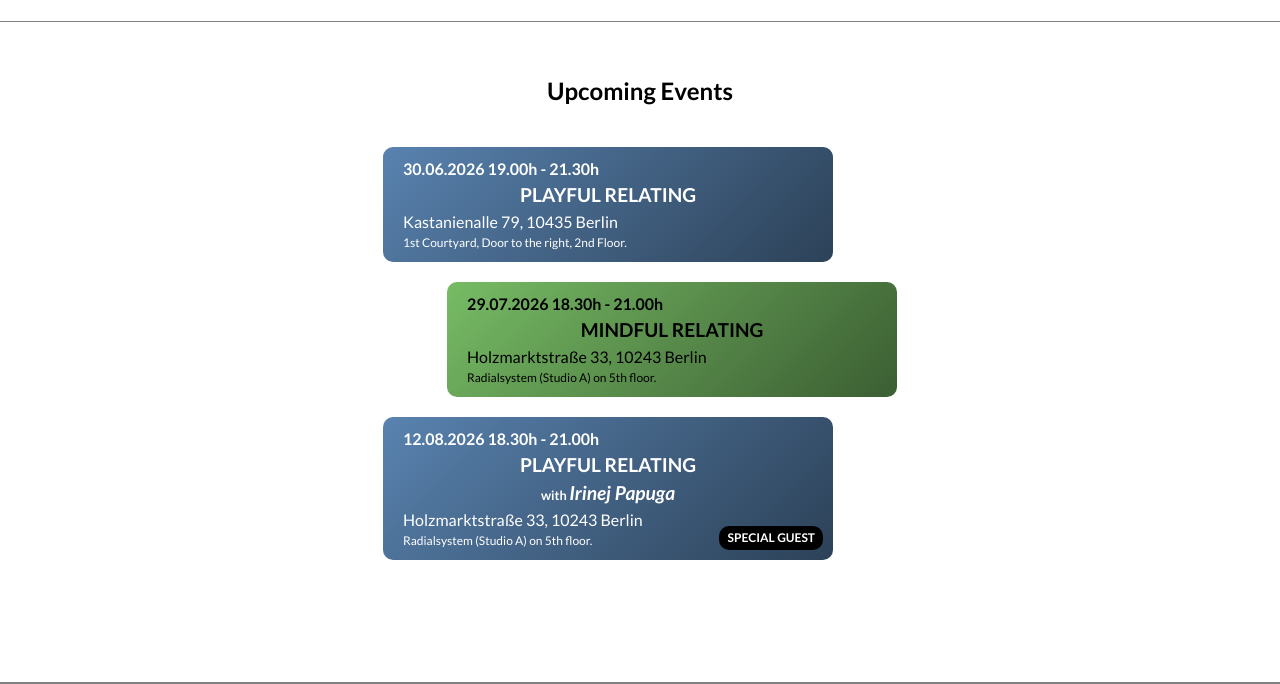
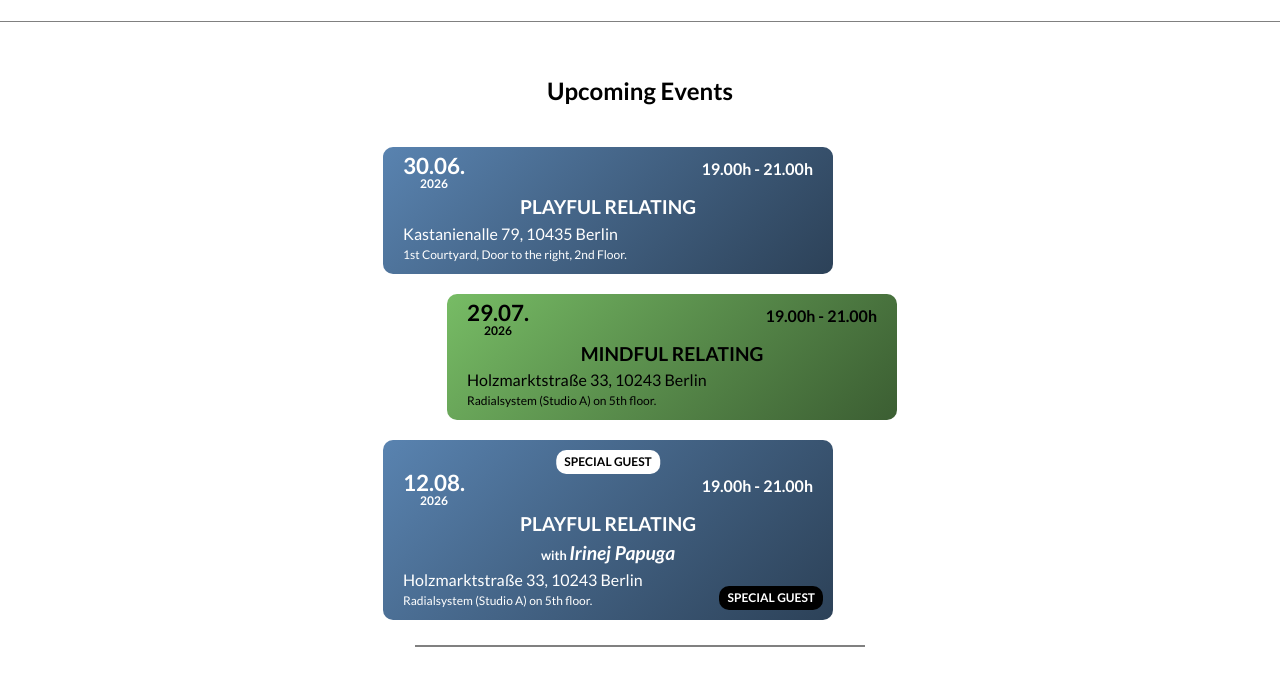
Before and after one commit to BardeMantel/playful-relating, a website: page events.html in a window 1280 px wide. Shown: the part 100-784 px from the top of the page. Drawn offline with Linux system fonts and the light colour scheme.

Commit message:
Update events.html

```diff
--- a/events.html
+++ b/events.html
@@ -66,11 +66,17 @@
       <!-- Event 1 -->
       <div class="eventbox playful uneven">
         <div class="unskew">
-          <p class="eventtime">
-            <b>30.06.2026</b>
-            <b>19.00h - 21.30h</b>
-          </p>
-          <p class="eventname">PLAYFUL RELATING</p>
+          <div class="eventbar">
+            <div class="eventdate">
+              30.06.
+              <p class="small" style="text-align: center;">2026</p>
+            </div>
+            <div class="eventtime">
+              19.00h - 21.00h
+            </div>
+          </div>
+
+          <div class="eventname">PLAYFUL RELATING</div>
           <p>Kastanienalle 79, 10435 Berlin</p>
           <p class="small">1st Courtyard, Door to the right, 2nd Floor.</p>
         </div>
@@ -80,11 +86,17 @@
       <!-- Event 2 -->
       <div class="eventbox mindful even">
         <div class="unskew">
-          <p class="eventtime">
-            <b>29.07.2026</b>
-            <b>18.30h - 21.00h</b>
-          </p>
-          <p class="eventname">MINDFUL RELATING</p>
+          <div class="eventbar">
+            <div class="eventdate">
+              29.07.
+              <p class="small" style="text-align: center;">2026</p>
+            </div>
+            <div class="eventtime">
+              19.00h - 21.00h
+            </div>
+          </div>
+
+          <div class="eventname">MINDFUL RELATING</div>
           <p>Holzmarktstraße 33, 10243 Berlin</p>
           <p class="small">Radialsystem (Studio A) on 5th floor.</p>
         </div>
@@ -94,14 +106,21 @@
       <!-- Event 3 -->
       <div class="eventbox playful uneven">
         <div class="unskew">
-          <p class="eventtime">
-            <b>12.08.2026</b>
-            <b>18.30h - 21.00h</b>
-          </p>
-          <p class="eventname">
+          <div class="nexteventbadge">SPECIAL GUEST</div>
+          <div class="eventbar">
+            <div class="eventdate">
+              12.08.
+              <p class="small" style="text-align: center;">2026</p>
+            </div>
+            <div class="eventtime">
+              19.00h - 21.00h
+            </div>
+          </div>
+
+          <div class="eventname">
             PLAYFUL RELATING<br /><span style="font-size: 0.8rem">with </span
             ><em>Irinej Papuga</em>
-          </p>
+          </div>
           <p>Holzmarktstraße 33, 10243 Berlin</p>
           <p class="small">Radialsystem (Studio A) on 5th floor.</p>
         </div>
@@ -109,7 +128,15 @@
       </div>
       <!-- End Event 3 -->
 
+      <div class="divider"></div>
+
       <!-- Main Text -->
+      <h class="left" id="title-explanation">What do the titles mean?</h>
+      <p class="indent">
+        <b>Playful Relating</b><br>
+        Explanation of Playful Relating.<br><br>
+        <b>Mindful Relating</b><br>
+        Explanation of Mindful Relating.<br>
     </main>
 
     <!-- Copyright Footer -->
```
